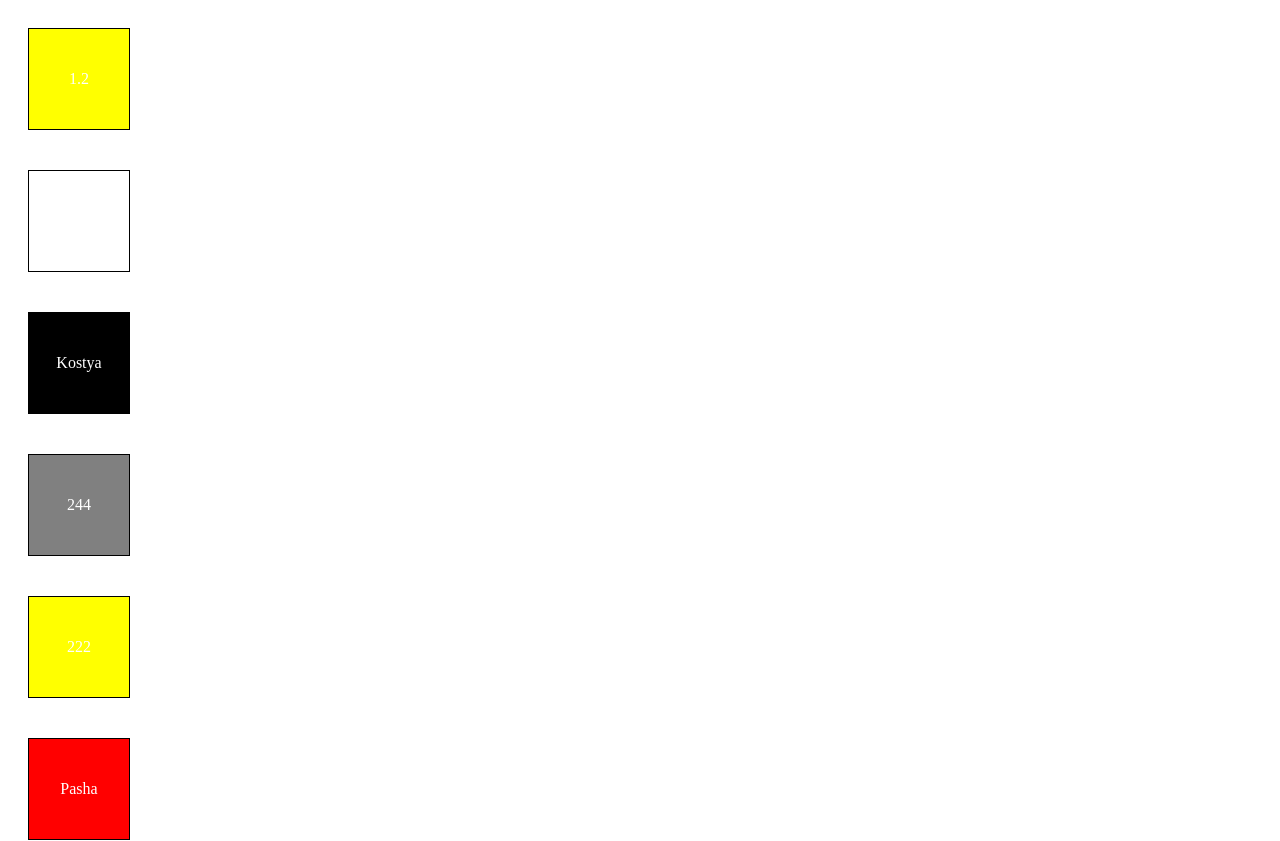
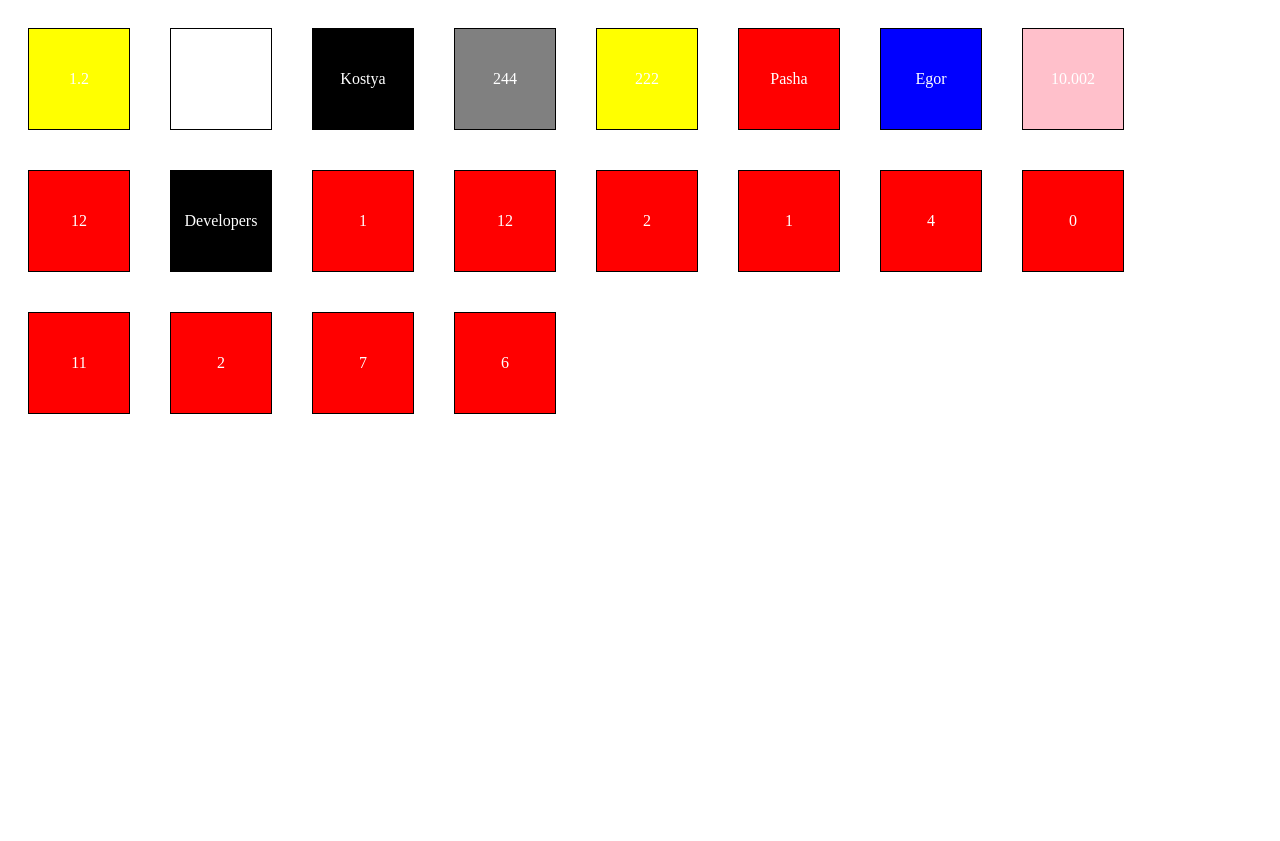
Before and after one commit to kostosHokage/react, a React (Create React App) app: page / in a window 1280 px wide. Shown: the top 841 px of the page. After the commit the page ends 800 px from the top, so only its background shows below. Built offline with nearby package versions, Linux system fonts and the light colour scheme.

Commit message:
исправил ошибки, довел линтер до идеала, двигаюсь дальше

```diff
--- a/package.json
+++ b/package.json
@@ -9,7 +9,7 @@
     "@testing-library/user-event": "^13.5.0",
     "react": "^18.2.0",
     "react-dom": "^18.2.0",
-    "react-scripts": "5.0.1",
+    "react-scripts": "^5.0.1",
     "web-vitals": "^2.1.4"
   },
   "scripts": {
@@ -41,8 +41,10 @@
   "devDependencies": {
     "eslint": "^8.24.0",
     "eslint-config-airbnb": "^19.0.4",
+    "eslint-config-prettier": "^8.5.0",
     "eslint-plugin-import": "^2.26.0",
     "eslint-plugin-jsx-a11y": "^6.6.1",
+    "eslint-plugin-prettier": "^4.2.1",
     "eslint-plugin-react": "^7.31.8",
     "eslint-plugin-react-hooks": "^4.6.0",
     "gh-pages": "^4.0.0"
--- a/src/App.css
+++ b/src/App.css
@@ -1,9 +1,7 @@
 .container {
     display: flex;
-    flex-direction: column;
+    flex-wrap: wrap;
 }
-
-
 
 
 .square {
--- a/src/App.jsx
+++ b/src/App.jsx
@@ -1,5 +1,5 @@
 import React from "react";
-import "./App.css"
+import "./App.css";
 import Square from "./Square";
 
 function App() {
--- a/src/Square.jsx
+++ b/src/Square.jsx
@@ -1,25 +1,49 @@
 import React from "react";
-import "./App.css"
+import "./App.css";
 
-export default function Square(props) {
+export default function Square() {
+  const objects = [
+    { id: 1, value: 1.2, color: "yellow" },
+    { id: 2, value: "Sasha", color: "white" },
+    { id: 3, value: "Kostya", color: "black" },
+    { id: 4, value: 244, color: "grey" },
+    { id: 5, value: 222, color: "yellow" },
+    { id: 6, value: "Pasha", color: "red" },
+    { id: 7, value: "Egor", color: "blue" },
+    { id: 8, value: 10.002, color: "pink" },
+    { id: 9, value: 12, color: "borrow" },
+    { id: 10, value: "Developers", color: "black" },
+  ];
 
-    let objects = [
-        {id: 1, value: 1.2, color: "yellow"},
-        {id: 2, value: 'Sasha', color: "white"},
-        {id: 3, value: 'Kostya', color: "black"},
-        {id: 4, value: 244, color: "grey"},
-        {id: 5, value: 222, color: 'yellow'},
-        {id: 6, value: 'Pasha', color: "red"},
-        {id: 7, value: 'Egor', color: "blue"},
-        {id: 8, value: 10.002, color: "pink"},
-        {id: 9, value: 12, color: "borrow"},
-        {id: 10, value: 'Developers', color: "black"},
-    ]
+  const objectsCopy = [
+    { id: 1, value: 1 },
+    { id: 2, value: 12 },
+    { id: 3, value: 2 },
+    { id: 4, value: 1 },
+    { id: 5, value: 4 },
+    { id: 6, value: 0 },
+    { id: 7, value: 11 },
+    { id: 8, value: 2 },
+    { id: 9, value: 7 },
+    { id: 10, value: 6 },
+  ];
 
-    return (
-        <div className="container">
-            {objects.map(el => <div className="square" style={{backgroundColor: el.color}} key={el.id}>{el.value}</div>)}
+  return (
+    <div className="container">
+      {objects.map((el) => (
+        <div
+          className="square"
+          style={{ backgroundColor: el.color }}
+          key={el.id}
+        >
+          {el.value}
         </div>
-
-    )
+      ))}
+      {objectsCopy.map((el) => (
+        <div className="square" key={el.id}>
+          {el.value}
+        </div>
+      ))}
+    </div>
+  );
 }
```
Also changed, not shown: src/index.jsx (+5 -7 lines), .eslintrc.json, 1 other file (tests, documents, lock files or other folders).
